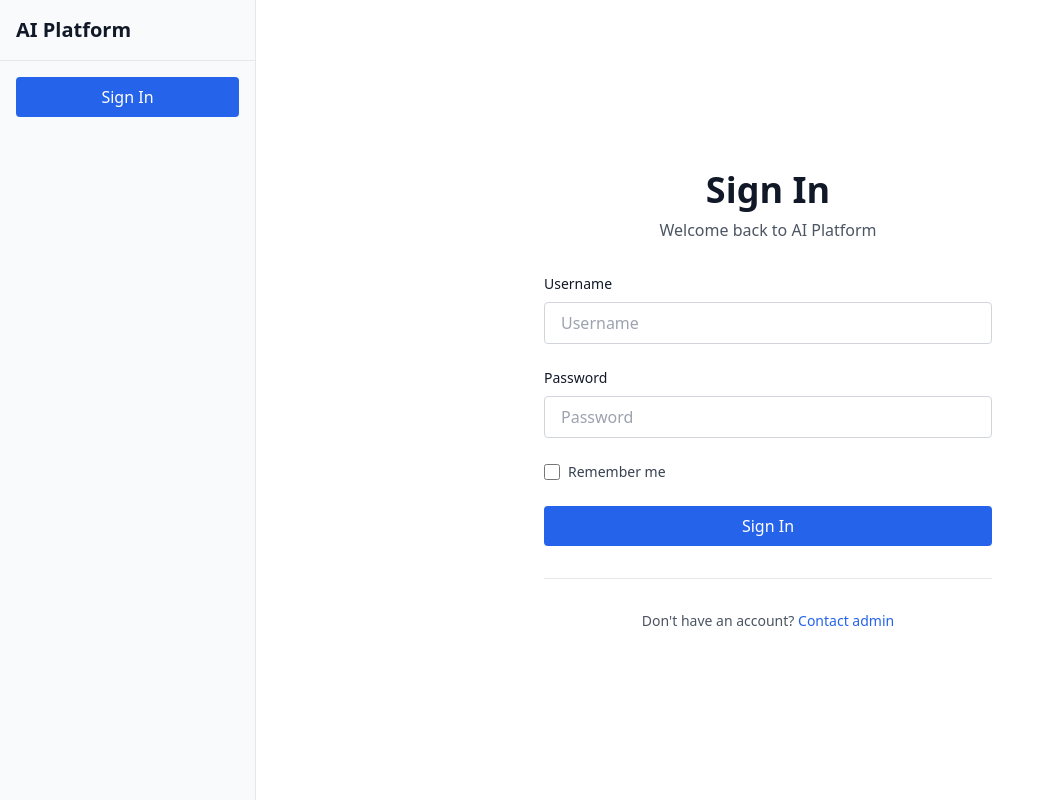
After one commit to prodigisoftwares/aiiabox, a Django app: page /login/ in a window 1280 px wide. The commit adds this page. Shown: the whole page, without its empty margins (0-1055 px from the left). Run offline with Django 4.2, Linux system fonts and the light colour scheme; some libraries are stand-ins or nearby versions.

Commit message:
Issue #6 - Authentication Pages (Login, Logout, Password Reset)

```diff
--- /dev/null
+++ b/aiiabox/apps/core/forms.py
@@ -0,0 +1,55 @@
+from django import forms
+from django.contrib.auth.forms import AuthenticationForm
+from django.contrib.auth.models import User
+
+
+class CustomAuthenticationForm(AuthenticationForm):
+    """
+    Custom authentication form with improved styling for Tailwind CSS.
+
+    Extends Django's built-in AuthenticationForm with:
+    - Username field
+    - Password field
+    - Custom widget classes for Tailwind styling
+    """
+
+    username = forms.CharField(
+        max_length=254,
+        widget=forms.TextInput(
+            attrs={
+                "class": "w-full px-4 py-2 border border-gray-300 rounded "
+                "dark:bg-gray-800 dark:border-gray-600 dark:text-gray-50 "
+                "focus:outline-none focus:ring-2 focus:ring-blue-500 "
+                "transition-colors",
+                "placeholder": "Username",
+            }
+        ),
+        label="Username",
+    )
+
+    password = forms.CharField(
+        strip=False,
+        widget=forms.PasswordInput(
+            attrs={
+                "class": "w-full px-4 py-2 border border-gray-300 rounded "
+                "dark:bg-gray-800 dark:border-gray-600 dark:text-gray-50 "
+                "focus:outline-none focus:ring-2 focus:ring-blue-500 "
+                "transition-colors",
+                "placeholder": "Password",
+            }
+        ),
+        label="Password",
+    )
+
+    class Meta:
+        model = User
+        fields = ("username", "password")
+
+    def clean(self):
+        """
+        Validate username and password combination.
+
+        Provides user-friendly error messages for invalid credentials.
+        """
+        cleaned_data = super().clean()
+        return cleaned_data
--- /dev/null
+++ b/aiiabox/apps/core/templates/core/auth/login.html
@@ -0,0 +1,96 @@
+{% extends "core/base.html" %}
+
+{% block title %}
+  Sign In
+{% endblock title %}
+
+{% block content %}
+  <div class="flex items-center justify-center h-full px-4 py-8">
+    <div class="w-full max-w-md">
+      {# Header #}
+      <div class="mb-8 text-center">
+        <h1 class="text-4xl font-bold mb-2">
+          Sign In
+        </h1>
+        <p class="text-gray-600 dark:text-gray-400">
+          Welcome back to AI Platform
+        </p>
+      </div>
+
+      {# Error Messages #}
+      {% if form.non_field_errors %}
+        <div class="mb-6 p-4 bg-red-50 border border-red-200 rounded dark:bg-red-900/20 dark:border-red-800">
+          <div class="text-red-700 dark:text-red-400 font-medium mb-2">
+            Sign In Failed
+          </div>
+          {% for error in form.non_field_errors %}
+            <p class="text-red-600 dark:text-red-300 text-sm">
+              {{ error }}
+            </p>
+          {% endfor %}
+        </div>
+      {% endif %}
+
+      {# Login Form #}
+      <form method="post" class="space-y-6">
+        {% csrf_token %}
+
+        {# Username Field #}
+        <div>
+          <label for="{{ form.username.id_for_label }}"
+                 class="block text-sm font-medium mb-2">
+            {{ form.username.label }}
+          </label>
+          {{ form.username }}
+          {% if form.username.errors %}
+            <p class="mt-1 text-sm text-red-600 dark:text-red-400">
+              {{ form.username.errors.0 }}
+            </p>
+          {% endif %}
+        </div>
+
+        {# Password Field #}
+        <div>
+          <label for="{{ form.password.id_for_label }}"
+                 class="block text-sm font-medium mb-2">
+            {{ form.password.label }}
+          </label>
+          {{ form.password }}
+          {% if form.password.errors %}
+            <p class="mt-1 text-sm text-red-600 dark:text-red-400">
+              {{ form.password.errors.0 }}
+            </p>
+          {% endif %}
+        </div>
+
+        {# Remember Me (optional) #}
+        <label class="flex items-center space-x-2 cursor-pointer">
+          <input type="checkbox"
+                 name="remember_me"
+                 id="remember_me"
+                 class="w-4 h-4 border-gray-300 rounded focus:ring-blue-500 cursor-pointer dark:bg-gray-800 dark:border-gray-600">
+          <span class="text-sm text-gray-700 dark:text-gray-300">
+            Remember me
+          </span>
+        </label>
+
+        {# Submit Button #}
+        <button type="submit"
+                class="w-full px-4 py-2 bg-blue-600 text-white font-medium rounded hover:bg-blue-700 active:bg-blue-800 transition-colors focus:outline-none focus:ring-2 focus:ring-blue-500 focus:ring-offset-2 dark:focus:ring-offset-gray-950">
+          Sign In
+        </button>
+      </form>
+
+      {# Footer #}
+      <div class="mt-8 pt-8 border-t border-gray-200 dark:border-gray-800 text-center">
+        <p class="text-sm text-gray-600 dark:text-gray-400">
+          Don't have an account?
+          <a href="/"
+             class="text-blue-600 hover:text-blue-700 dark:text-blue-400 dark:hover:text-blue-300 font-medium">
+            Contact admin
+          </a>
+        </p>
+      </div>
+    </div>
+  </div>
+{% endblock content %}
--- a/aiiabox/apps/core/templates/core/includes/_sidebar.html
+++ b/aiiabox/apps/core/templates/core/includes/_sidebar.html
@@ -46,10 +46,14 @@ Features:
          class="block px-4 py-2 rounded hover:bg-gray-100 dark:hover:bg-gray-800 transition-smooth text-sm">
         Settings
       </a>
-      <a href="/logout"
-         class="block px-4 py-2 rounded hover:bg-gray-100 dark:hover:bg-gray-800 transition-smooth text-sm text-red-600 dark:text-red-400">
-        Logout
-      </a>
+      {# Logout form (POST request required by Django) #}
+      <form method="post" action="/logout/" class="m-0 p-0">
+        {% csrf_token %}
+        <button type="submit"
+                class="w-full text-left block px-4 py-2 rounded hover:bg-gray-100 dark:hover:bg-gray-800 transition-smooth text-sm text-red-600 dark:text-red-400 bg-transparent border-0 cursor-pointer font-inherit">
+          Logout
+        </button>
+      </form>
     </div>
   {% else %}
     <div class="flex-1 p-4">
--- a/aiiabox/apps/core/urls.py
+++ b/aiiabox/apps/core/urls.py
@@ -6,4 +6,6 @@ app_name = "core"
 
 urlpatterns = [
     path("", views.HomeView.as_view(), name="home"),
+    path("login/", views.CustomLoginView.as_view(), name="login"),
+    path("logout/", views.CustomLogoutView.as_view(), name="logout"),
 ]
--- a/aiiabox/apps/core/views.py
+++ b/aiiabox/apps/core/views.py
@@ -1,4 +1,7 @@
+from django.contrib.auth.views import LoginView, LogoutView
 from django.views.generic import TemplateView
+
+from .forms import CustomAuthenticationForm
 
 
 class HomeView(TemplateView):
@@ -10,3 +13,26 @@ class HomeView(TemplateView):
     """
 
     template_name = "core/home.html"
+
+
+class CustomLoginView(LoginView):
+    """
+    Custom login view with Tailwind styling.
+
+    Uses CustomAuthenticationForm for consistent styling across all form inputs.
+    Redirects authenticated users to home page on successful login.
+    """
+
+    template_name = "core/auth/login.html"
+    form_class = CustomAuthenticationForm
+    redirect_authenticated_user = True
+
+
+class CustomLogoutView(LogoutView):
+    """
+    Custom logout view.
+
+    Logs out the user and redirects to home page.
+    """
+
+    next_page = "core:home"
--- a/aiiabox/config/settings.py
+++ b/aiiabox/config/settings.py
@@ -150,3 +150,7 @@ MEDIA_ROOT = BASE_DIR / "mediafiles"
 # https://docs.djangoproject.com/en/4.2/ref/settings/#default-auto-field
 
 DEFAULT_AUTO_FIELD = "django.db.models.BigAutoField"
+
+# Authentication settings
+LOGIN_URL = "core:login"
+LOGIN_REDIRECT_URL = "core:home"
```
Also changed, not shown: PROJECT_OVERVIEW.md (+3 -3 lines), aiiabox/apps/core/tests/test_auth.py (added, +253 -0 lines), CHANGELOG.md.
